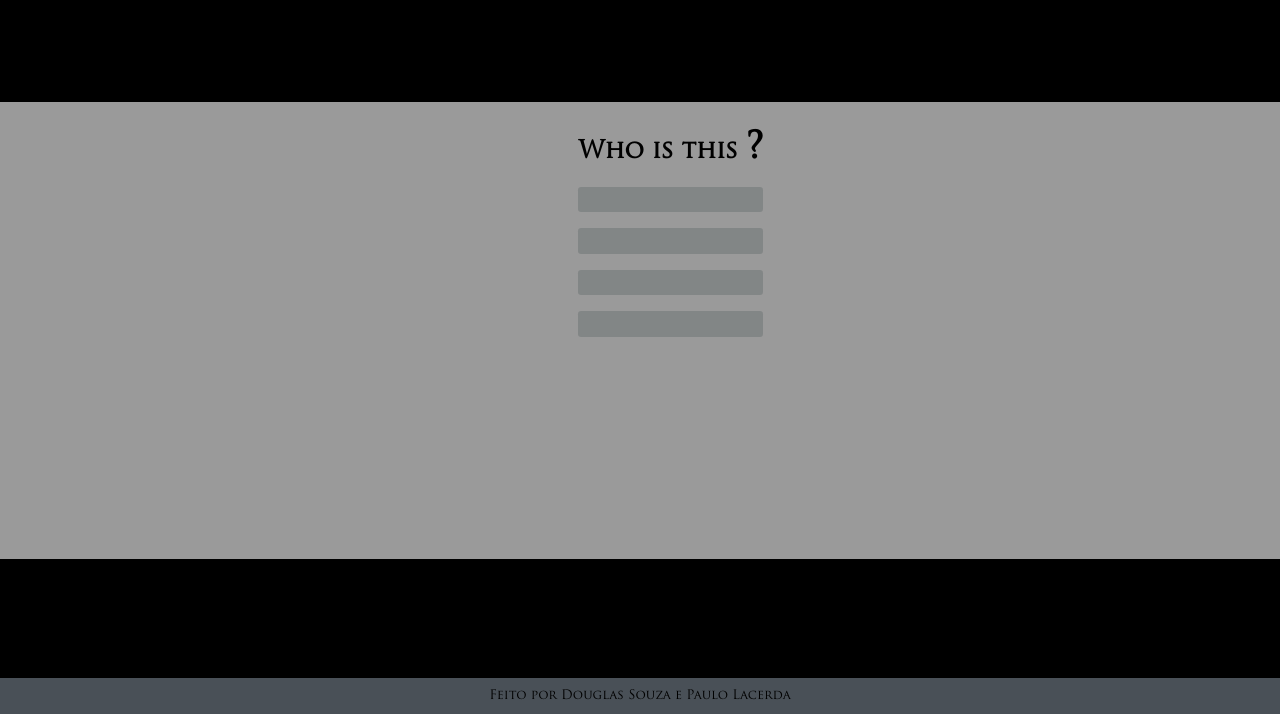
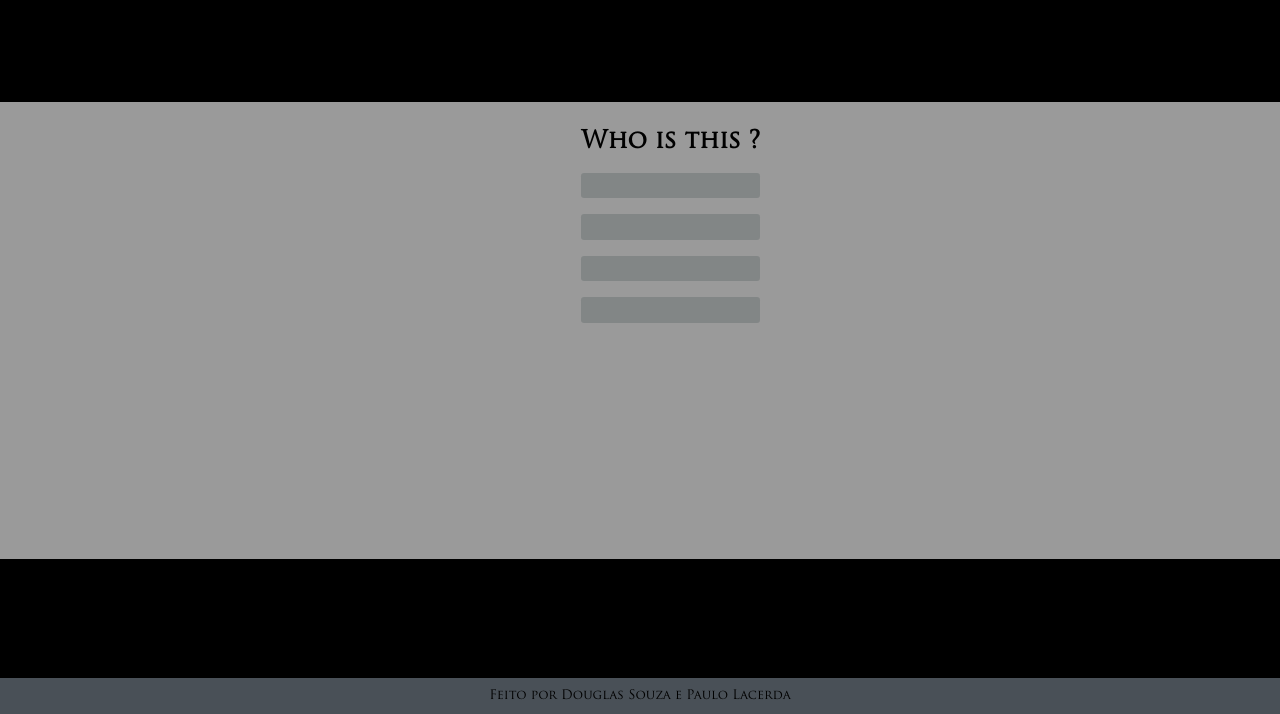
Before and after one commit to douglas-ssouza/got-trivia, a plain HTML site: page index.html in a window 1280 px wide. Both pictures are taken after a click on the button "START". Shown: the part 86-800 px from the top of the page. Drawn offline with Linux system fonts and the light colour scheme; no server answers.

Commit message:
Retira span desnecessario

```diff
--- a/script.js
+++ b/script.js
@@ -23,7 +23,7 @@ const createQuizImage = () => {
 const createQuizQuestion = () =>  {
   const newElement = document.createElement('h2');
   newElement.classList.add('quiz-question');
-  newElement.innerHTML = 'Who is this <span>?</span>';
+  newElement.innerHTML = 'Who is this ?';
   return newElement;
 };
 
--- a/style.css
+++ b/style.css
@@ -25,12 +25,10 @@
 
 body {
   font-family: 'trajan-pro';
-  /* word-spacing: 15px; */
   min-height: 100vh;
   display: flex;
   flex-direction: column;
   justify-content: space-between;
-  /* background-image: url(./images/background.jpg); */
   background-color: black;
   background-repeat: no-repeat;
   background-size: cover;
@@ -55,10 +53,6 @@ body {
 .main-section {
   background-color: hsla(0, 0%, 100%, 0.603);
   padding: 2%;
-}
-
-.main-section span {
-  font-size: 36px;
 }
 
 .main-section h1 {
```
